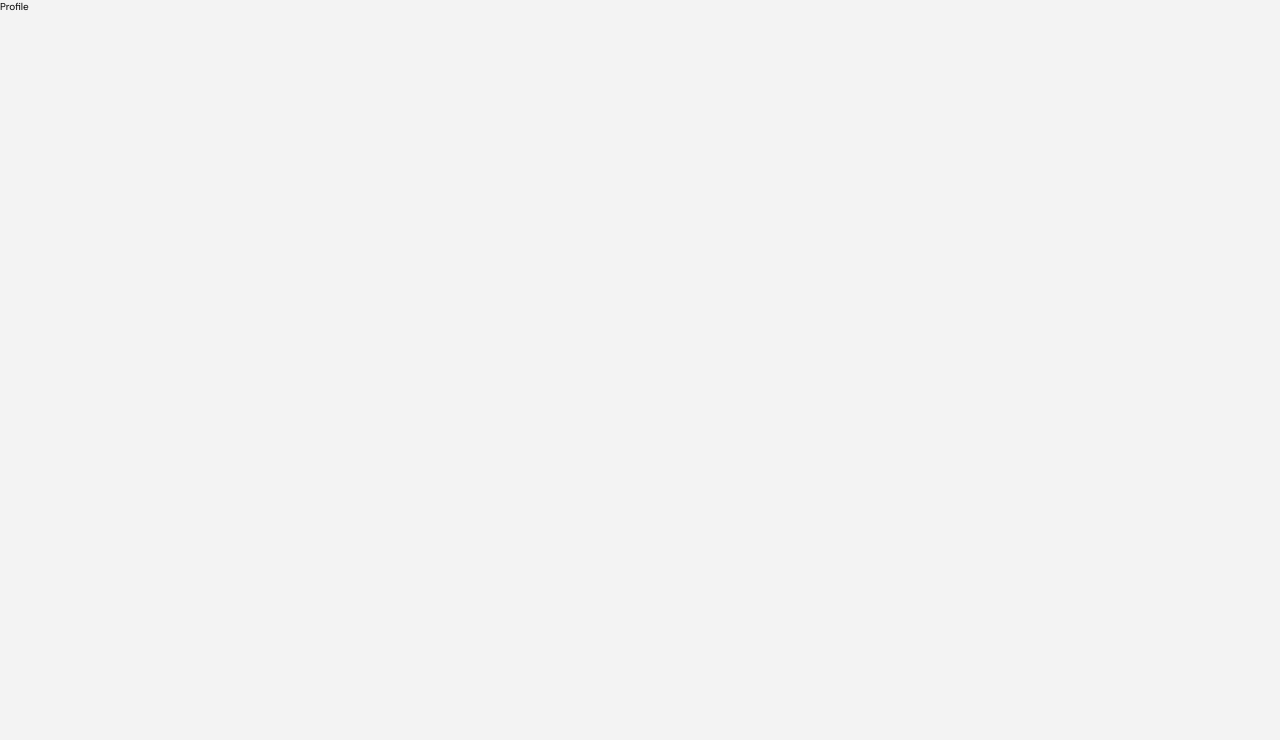
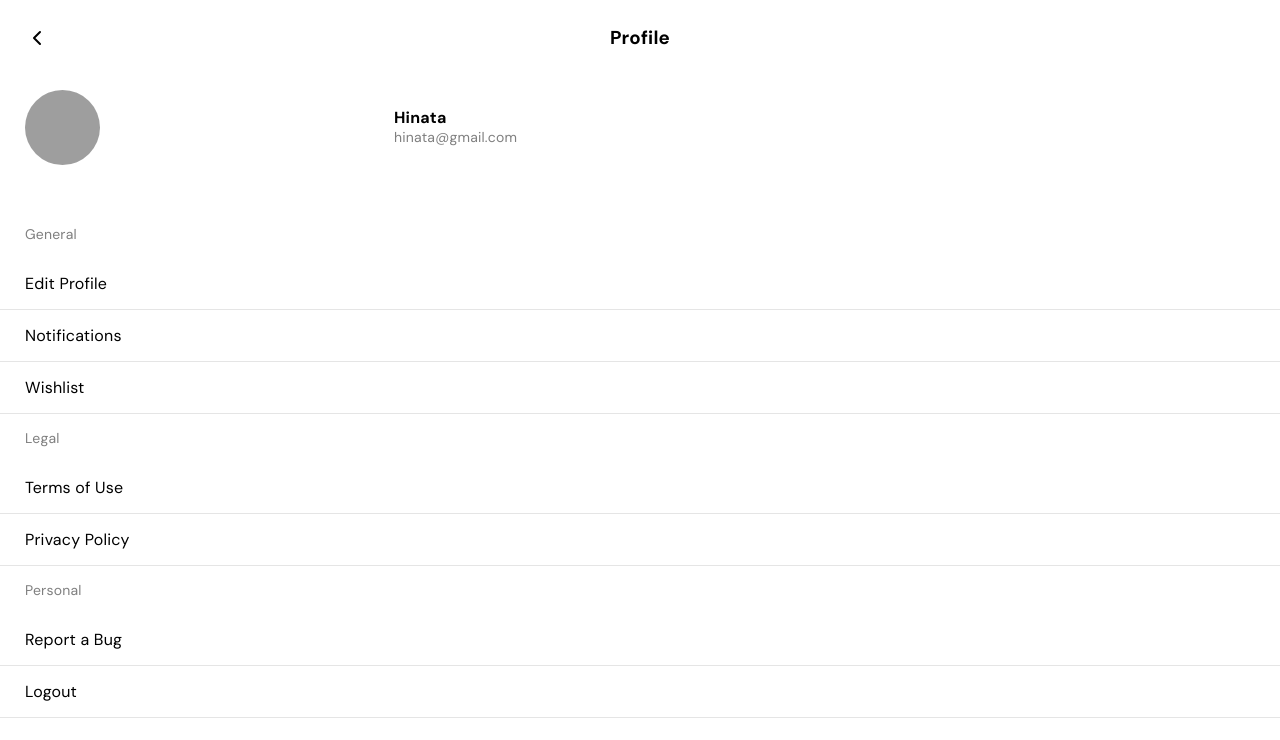
Before and after one commit to balamurugan16/audio-ecommerce-web, a React (Vite) app: page /profile in a window 1280 px wide. Shown: the top 740 px of the page. Built offline with nearby package versions, Linux system fonts and the light colour scheme; grey boxes are pictures that could not be loaded.

Commit message:
Profile page design completed

```diff
--- a/src/components/composite/Banner.tsx
+++ b/src/components/composite/Banner.tsx
@@ -39,7 +39,7 @@ const Wrapper = styled.div`
 		button {
 			font-size: 1.5rem;
 			font-weight: bold;
-			letter-spacing: 0.2px;
+
 			padding: 0;
 		}
 	}
--- a/src/components/ui/FeatherIcon.tsx
+++ b/src/components/ui/FeatherIcon.tsx
@@ -1,10 +1,8 @@
-import feather from "feather-icons";
+import feather, { FeatherIconNames } from "feather-icons";
 import { useEffect } from "react";
 
-export type FeatherIcons = keyof typeof feather.icons;
-
 export type Props = {
-	icon: FeatherIcons;
+	icon: FeatherIconNames;
 	fill?: string;
 };
 
--- a/src/components/ui/Input.tsx
+++ b/src/components/ui/Input.tsx
@@ -1,12 +1,13 @@
 import styled from "styled-components";
-import FeatherIcon, { type FeatherIcons } from "./FeatherIcon";
+import FeatherIcon from "./FeatherIcon";
 import { ChangeEventHandler } from "react";
+import { FeatherIconNames } from "feather-icons";
 
 type Props = {
 	value?: string;
 	placeholder?: string;
 	onChange?: ChangeEventHandler<HTMLInputElement>;
-	icon?: FeatherIcons;
+	icon?: FeatherIconNames;
 };
 
 function Input({ value, icon, onChange, placeholder }: Props) {
--- a/src/index.css
+++ b/src/index.css
@@ -15,7 +15,8 @@
 html {
 	box-sizing: border-box;
 	font-size: 10px;
-	background-color: var(--color-grey-light-2);
+	background-color: var(--color-white);
+	letter-spacing: 0.2px;
 }
 
 *,
--- a/src/pages/Profile.tsx
+++ b/src/pages/Profile.tsx
@@ -1,5 +1,121 @@
+import styled from "styled-components";
+import FeatherIcon from "../components/ui/FeatherIcon";
+import Avatar from "../components/ui/Avatar";
+import img from "../assets/385172.jpg";
+import { Fragment } from "react";
+
+const settings = [
+	{
+		tag: "General",
+		items: [
+			{
+				label: "Edit Profile",
+			},
+			{
+				label: "Notifications",
+			},
+			{
+				label: "Wishlist",
+			},
+		],
+	},
+	{
+		tag: "Legal",
+		items: [
+			{
+				label: "Terms of Use",
+			},
+			{
+				label: "Privacy Policy",
+			},
+		],
+	},
+	{
+		tag: "Personal",
+		items: [
+			{
+				label: "Report a Bug",
+			},
+			{
+				label: "Logout",
+			},
+		],
+	},
+];
+
 function Profile() {
-	return <div>Profile</div>;
+	return (
+		<Fragment>
+			<Hero>
+				<Header>
+					<FeatherIcon icon="chevron-left" />
+					<h3>Profile</h3>
+				</Header>
+				<UserBadge>
+					<Avatar src={img} size="large" />
+					<h4>Hinata</h4>
+					<p>hinata@gmail.com</p>
+				</UserBadge>
+			</Hero>
+			<Settings>
+				{settings.map((setting) => (
+					<>
+						<dt>{setting.tag}</dt>
+						{setting.items.map((item) => (
+							<dd>{item.label}</dd>
+						))}
+					</>
+				))}
+			</Settings>
+		</Fragment>
+	);
 }
 
 export default Profile;
+
+const Hero = styled.div`
+	padding: 2.5rem;
+	display: flex;
+	flex-direction: column;
+	gap: 4rem;
+`;
+
+const Header = styled.header`
+	display: grid;
+	grid-template-columns: repeat(3, 1fr);
+	text-align: center;
+	align-items: center;
+	font-size: 1.6rem;
+`;
+
+const UserBadge = styled.section`
+	display: grid;
+	grid-template-columns: 30% 1fr;
+	grid-template-rows: 1fr 1fr;
+	font-size: 1.4rem;
+	color: var(--color-grey-dark-1);
+
+	img {
+		grid-row: 1/3;
+		grid-column: 1/2;
+	}
+	h4 {
+		font-size: 1.6rem;
+		color: var(--color-default);
+		align-self: end;
+	}
+`;
+
+const Settings = styled.dl`
+	margin: 2rem 0;
+	dt {
+		padding: 1.5rem 2.5rem;
+		color: var(--color-grey-dark-1);
+		font-size: 1.4rem;
+	}
+	dd {
+		padding: 1.5rem 2.5rem;
+		border-bottom: 1px solid rgba(0, 0, 0, 0.1);
+		font-size: 1.6rem;
+	}
+`;
--- a/src/pages/Signin.tsx
+++ b/src/pages/Signin.tsx
@@ -41,7 +41,6 @@ const Wrapper = styled.section`
 	flex-direction: column;
 	justify-content: space-around;
 	font-size: 1.4rem;
-	letter-spacing: 0.2px;
 
 	header {
 		text-align: center;
--- a/src/pages/Signup.tsx
+++ b/src/pages/Signup.tsx
@@ -54,7 +54,6 @@ const Wrapper = styled.section`
 	flex-direction: column;
 	justify-content: space-around;
 	font-size: 1.4rem;
-	letter-spacing: 0.2px;
 
 	header {
 		text-align: center;
```
Also changed, not shown: src/components/composite/Title.tsx (deleted, +0 -19 lines).
